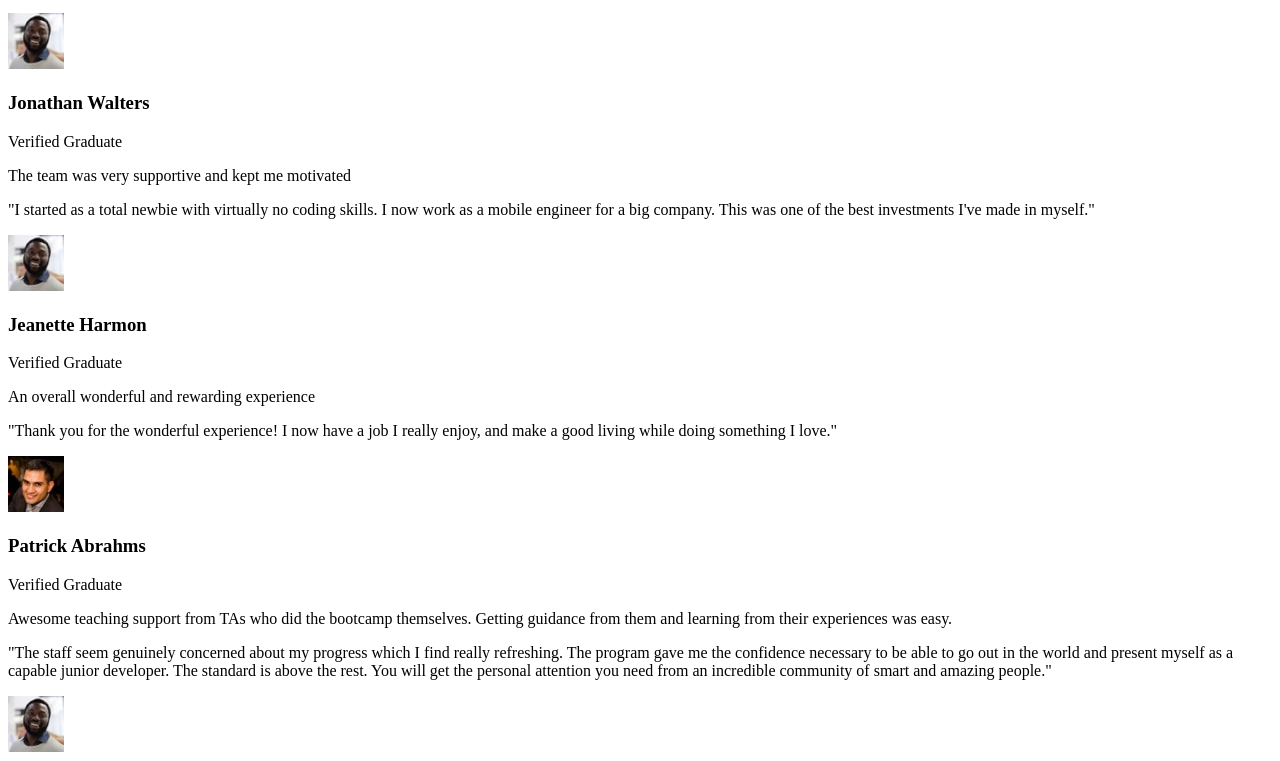
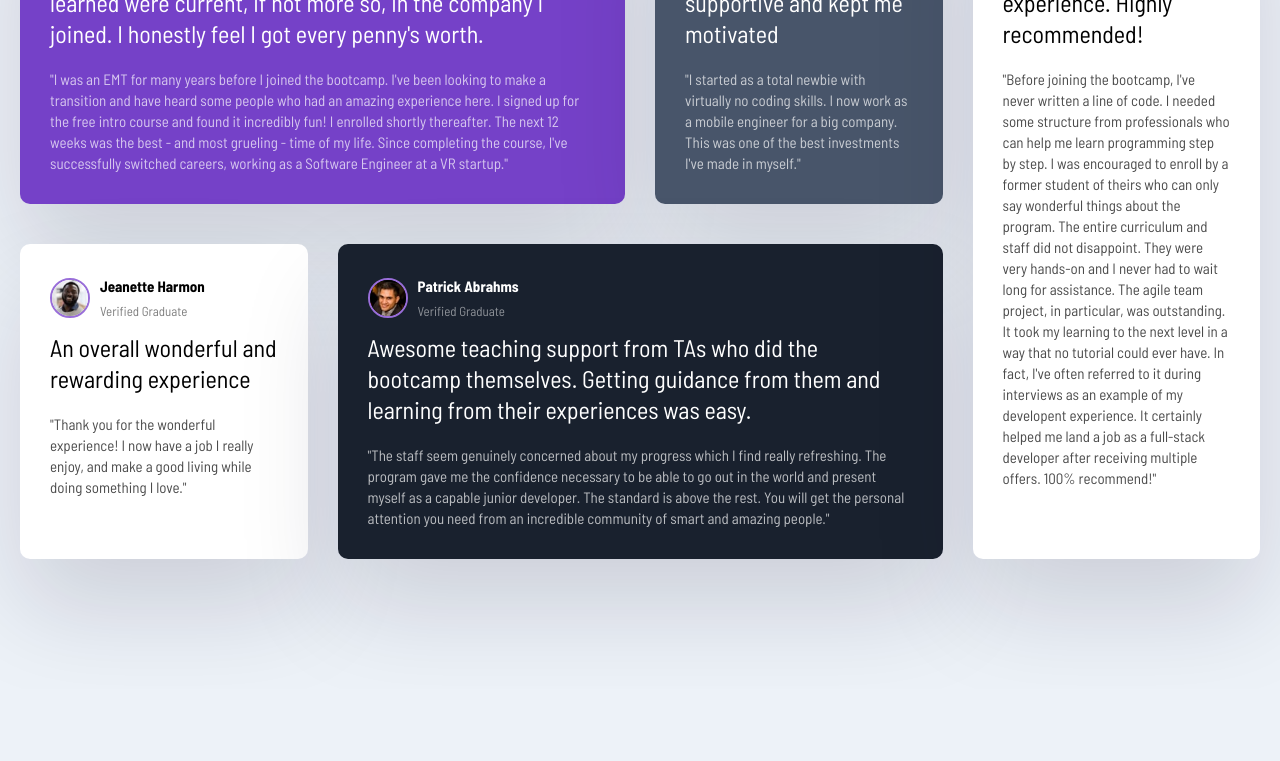
Before and after one commit to omar6685/grid, a plain HTML site: page index.html in a window 1280 px wide. Shown: the part 252-1013 px from the top of the page. After the commit the page ends 941 px from the top, so only its background shows below. Drawn offline with Linux system fonts and the light colour scheme.

Commit message:
editing style

```diff
--- a/index.html
+++ b/index.html
@@ -11,7 +11,7 @@
     <div class="testimonials">
         <div class="card card--bg-purple">
             <header class="card__header">
-                <img src="images/image-daniel.jpg" class="cad__img" alt="">
+                <img src="images/image-daniel.jpg" class="card__img" alt="">
                 <div>
                     <h3>Daniel Clifford</h3>
                     <p>Verified Graduate</p>
--- a/style.css
+++ b/style.css
@@ -0,0 +1,123 @@
+@import url('https://fonts.googleapis.com/css2?family=Barlow+Semi+Condensed:wght@200;300;400;700&display=swap');
+
+* {
+  box-sizing: border-box;
+  margin: 0;
+  padding: 0;
+}
+
+body {
+  background: #edf2f8;
+  font-family: 'Barlow Semi Condensed', sans-serif;
+  line-height: 1.7;
+  font-size: 13px;
+}
+
+.testimonials {
+    max-width: 1440px;
+    margin: 100px auto;
+    padding: 20px;
+    display: grid;
+    grid-template-columns: repeat(4, 1fr);
+    gap: 30px;
+
+}
+
+
+.card {
+    background: #fff;
+    border-radius: 10px;
+    padding: 30px;
+    box-shadow: rgba(17, 12, 46, 0.15) 0px 48px 100px 0px;
+    margin-bottom: 10px;
+}
+.card__header {
+    display: flex;
+    align-items: center;
+    margin-bottom: 10px;
+}
+
+.card__header h3 {
+    font-size: 15px;
+}
+
+.card__header p {
+    opacity: 50%;
+}
+
+.card__img {
+    width: 40px;
+    height: 40px;
+    border-radius: 50%;
+    border: 2px solid #996ed9;
+    margin-right: 10px;
+}
+
+.card__lead {
+    font-size: 1.5rem;
+    font-weight: 500;
+    line-height: 1.3;
+    margin-bottom: 20px;
+}
+
+.card__quote {
+    font-size: 15px;
+    font-weight: 500;
+    line-height: 1.4;
+    opacity: 70%;
+}
+
+.card--bg-purple {
+    background: hsl(263, 55%, 52%);
+    color: #fff;
+    background-image: url('./images/bg-pattern-quotation.svg');
+    background-repeat: no-repeat;
+    background-position: top 10px right 100px;
+}
+
+.card--bg-gray-blue {
+    background: hsl(217, 19%, 35%);
+    color: #fff;
+}
+
+.card--bg-black-blue {
+    background: hsl(219, 29%, 14%);
+    color: #fff;
+}
+
+.card:nth-of-type(1) {
+    grid-column: 1 / 3;
+}
+
+.card:nth-of-type(4) {
+    grid-column: 2 / 4;
+    grid-row: 2;
+}
+
+.card:nth-of-type(5) {
+    grid-column: 4;
+    grid-row: 1 / 3;
+}
+
+
+
+@media (max-width: 768px) {
+    .testimonials {
+      grid-template-columns: 1fr;
+      width: 100%;
+    }
+
+    .card:nth-of-type(1) {
+      grid-column: 1;
+    }
+
+    .card:nth-of-type(4) {
+      grid-column: 1;
+      grid-row: 4;
+    }
+
+    .card:nth-of-type(5) {
+      grid-column: 1;
+      grid-row: 5;
+    }
+}
```
